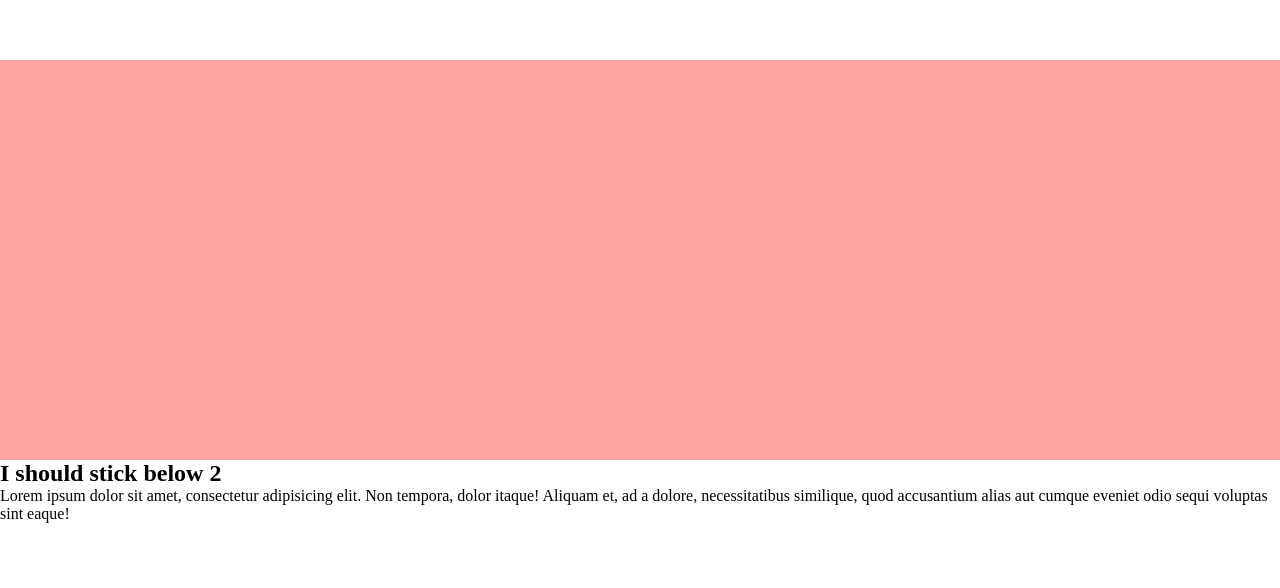
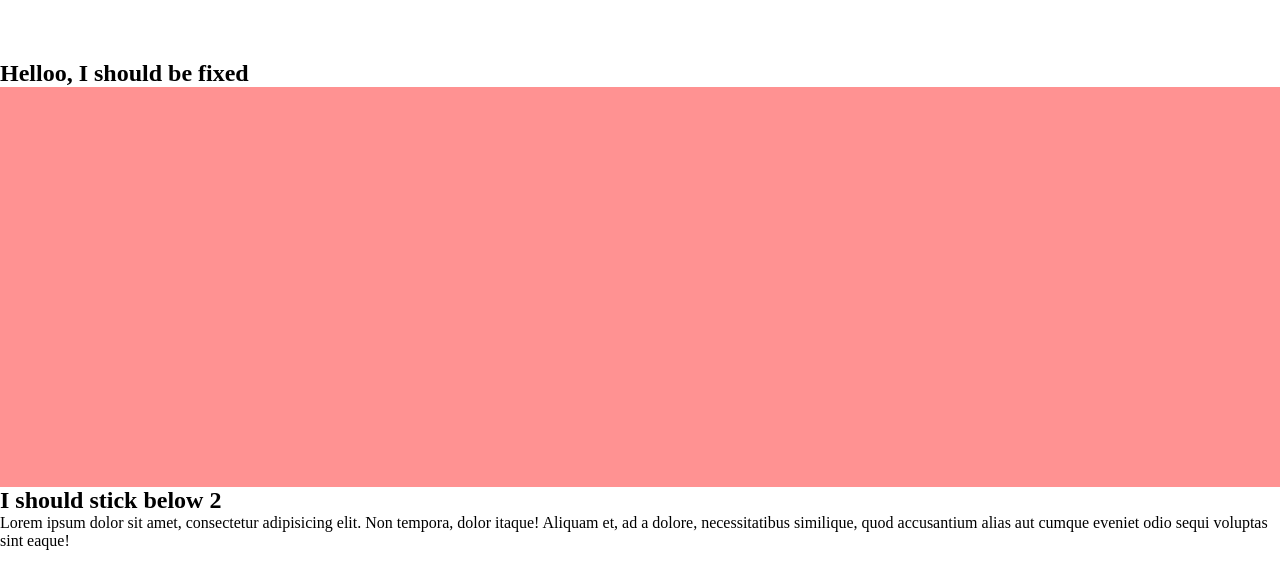
Before and after one commit to parttimesuperhero/amscroll, a website with bundled scripts: page demo/index.html in a window 1280 px wide. Shown: the part 1604-2192 px from the top of the page. Built offline with nearby package versions, Linux system fonts and the light colour scheme.

Commit message:
Adding ability to add additional sticker elements

```diff
--- a/demo/app.js
+++ b/demo/app.js
@@ -1,6 +1,15 @@
 const amScroll = require('../dist/amscroll');
 
 var scroller = new amScroll({
-  faderSelector: '.fader'
+  faderSelector: '.fader',
+  fixPosition: true
 });
+
 window.addEventListener('scroll', scroller.scroller, false);
+
+const insertPoint = document.getElementById('testAddAnchorPoint');
+const testDiv = document.createElement('div');
+testDiv.setAttribute('data-amScroll', true);
+testDiv.innerHTML = "<h2>Helloo, I should be fixed</h2>";
+insertPoint.appendChild(testDiv)
+scroller.addElements()
--- a/demo/index.html
+++ b/demo/index.html
@@ -73,8 +73,8 @@
   <p class="amScroll-content">
     Lorem ipsum dolor sit amet, consectetur adipisicing elit. Non tempora, dolor itaque! Aliquam et, ad a dolore, necessitatibus similique, quod accusantium alias aut cumque eveniet odio sequi voluptas sint eaque!
   </p>
+  <div id="testAddAnchorPoint"></div>
   <div class="fader">
-
   </div>
   <h2 data-amScroll="true">I should stick below 2</h2>
   <p class="amScroll-content">
--- a/src/amscroll.js
+++ b/src/amscroll.js
@@ -53,6 +53,10 @@ function amScroll (opt) {
   }
 
   const init = () => {
+    addElements()
+  }
+
+  const addElements = () => {
     this.elements = document.querySelectorAll(this.opts.selector);
     this.elLength = this.elements.length;
     this.fadeElements = document.querySelectorAll(this.opts.faderSelector);
@@ -109,7 +113,8 @@ function amScroll (opt) {
 
   // API/data for end-user
   return {
-    scroller: requestScroll
+    scroller: requestScroll,
+    addElements: addElements
   }
 }
 
```
Also changed, not shown: demo/app.min.js, dist/amscroll.js.
